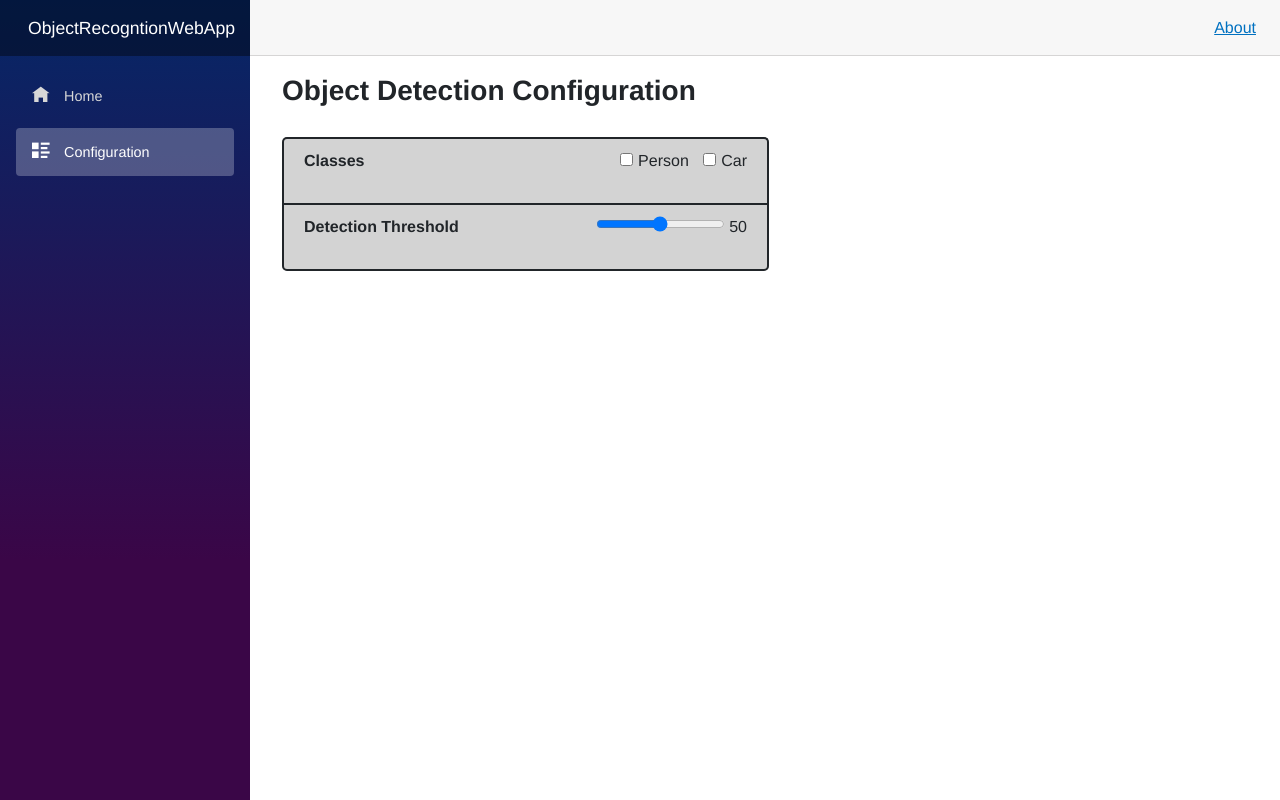
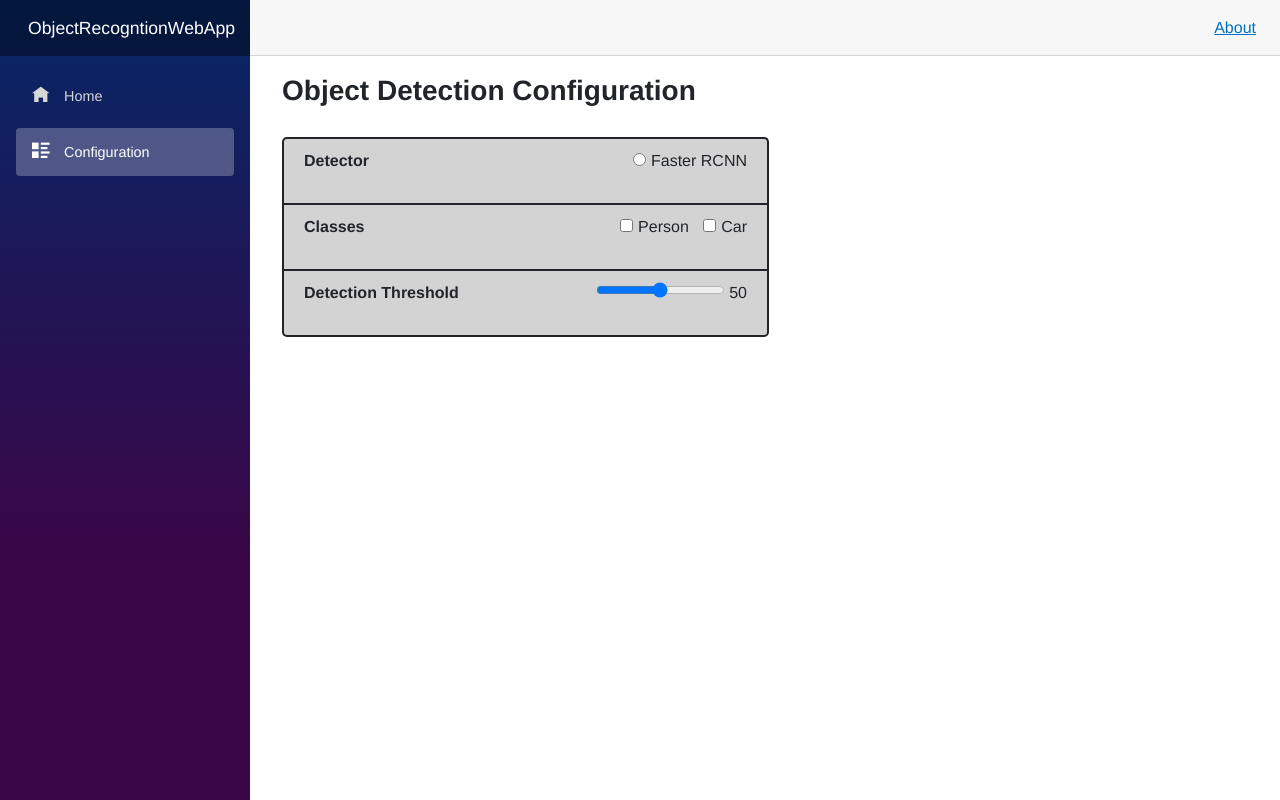
Before and after one commit to Isoji/blazor-mlnet-object-recognition, an ASP.NET Core app: page /config in a window 1280 px wide. Run offline with ASP.NET Core 8, Linux system fonts and the light colour scheme; style sheets or scripts are compiled from the project's sources; some libraries are stand-ins or nearby versions.

Commit message:
Add detector config input

```diff
--- a/ObjectRecogntionWebApp/Pages/Config.razor
+++ b/ObjectRecogntionWebApp/Pages/Config.razor
@@ -6,6 +6,14 @@
 
 <div class="config-body">
 	<div class="config-row first">
+		<div class="config-row-content">
+			<label class="config-name">Detector</label>
+			<span class="config-input">
+				<input id="checkbox" type="radio" />Faster RCNN
+			</span>
+		</div>
+	</div>
+	<div class="config-row">
 		<div class="config-row-content">
 			<label class="config-name">Classes</label>
 			<span class="config-input">
```
